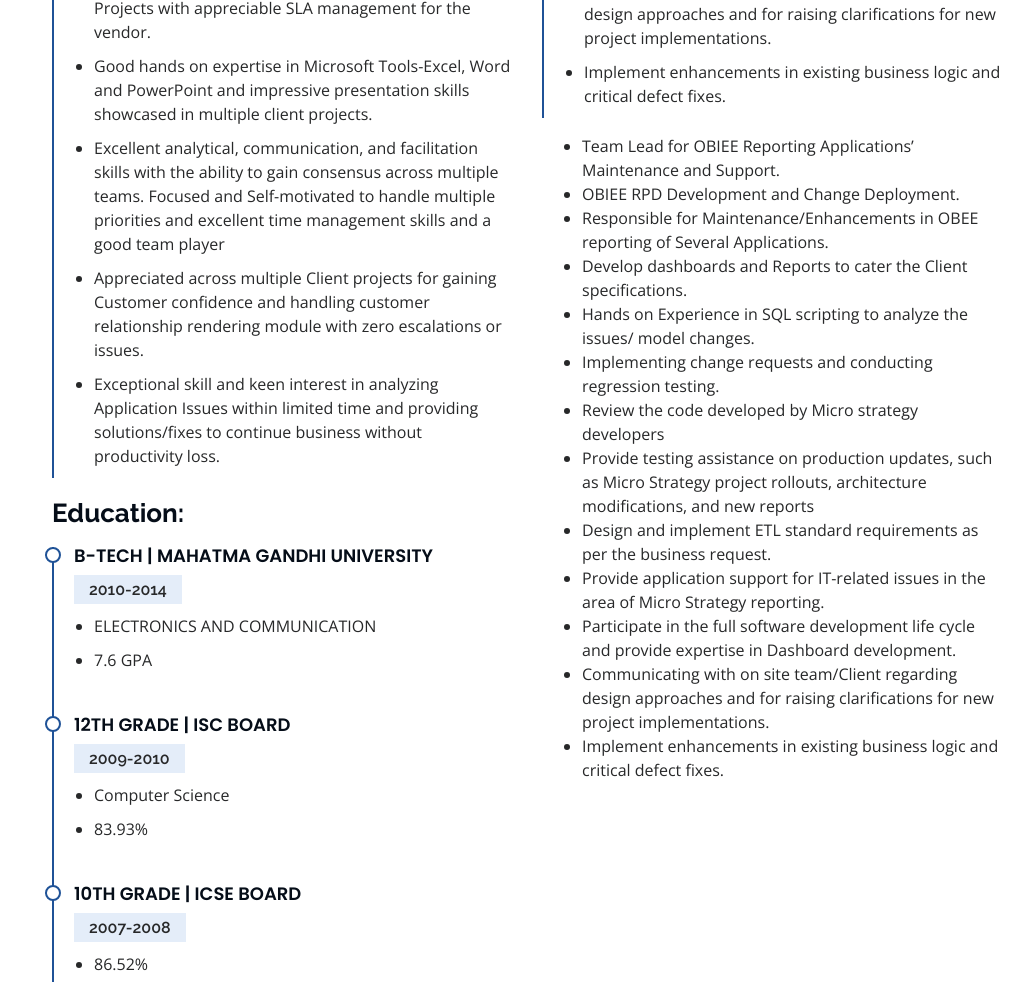
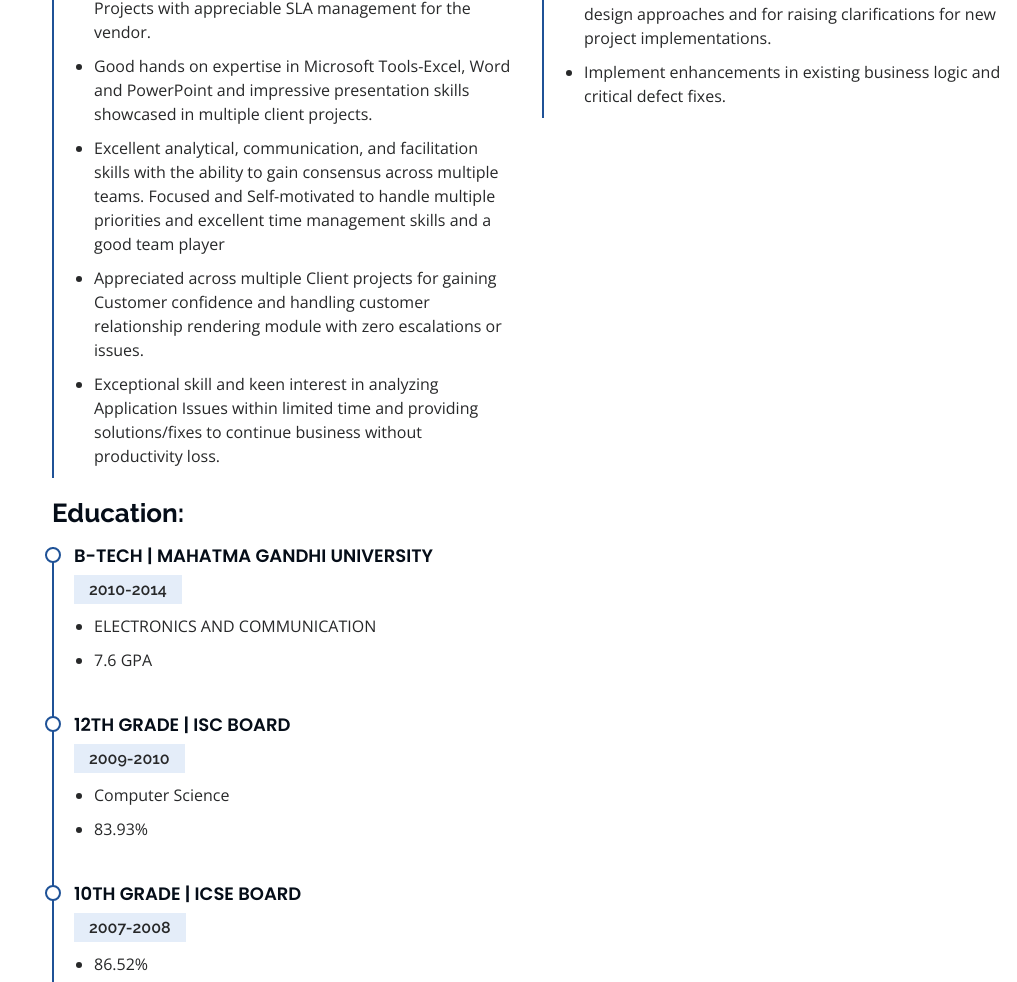
Before and after one commit to devika2114/Athira-pv-website, a plain HTML site: page index.html in a window 1280 px wide. Shown: the part 2421-3403 px from the top of the page, without its empty margins (263-1280 px from the left). Drawn offline with nearby package versions, Linux system fonts and the light colour scheme.

Commit message:
Update index.html

```diff
--- a/index.html
+++ b/index.html
@@ -242,22 +242,7 @@
               </ul>
             </div>
 
-              <ul>
 
-                <li>	Team Lead for OBIEE Reporting Applications’ Maintenance and Support.  </li>
-                <li>OBIEE RPD Development and Change Deployment. </li>
-                <li>Responsible for Maintenance/Enhancements in OBEE reporting of Several Applications.</li>
-                  <li>Develop dashboards and Reports to cater the Client specifications. </li>
-                <li>Hands on Experience in SQL scripting to analyze the issues/ model changes.</li>
-                <li>Implementing change requests and conducting regression testing.</li>
-                <li>Review the code developed by Micro strategy developers</li>
-                <li>Provide testing assistance on production updates, such as Micro Strategy project rollouts, architecture modifications, and new reports </li>
-                <li>	Design and implement ETL standard requirements as per the business request.</li>
-                <li>Provide application support for IT-related issues in the area of Micro Strategy reporting.</li>
-                <li>Participate in the full software development life cycle and provide expertise in Dashboard  development.</li>
-                <li>Communicating with on site team/Client regarding design approaches and for raising clarifications for new project implementations.</li>
-                <li>Implement enhancements in existing business logic and critical defect fixes.</li>
-              </ul>
             </div>
 
           </div>
```
